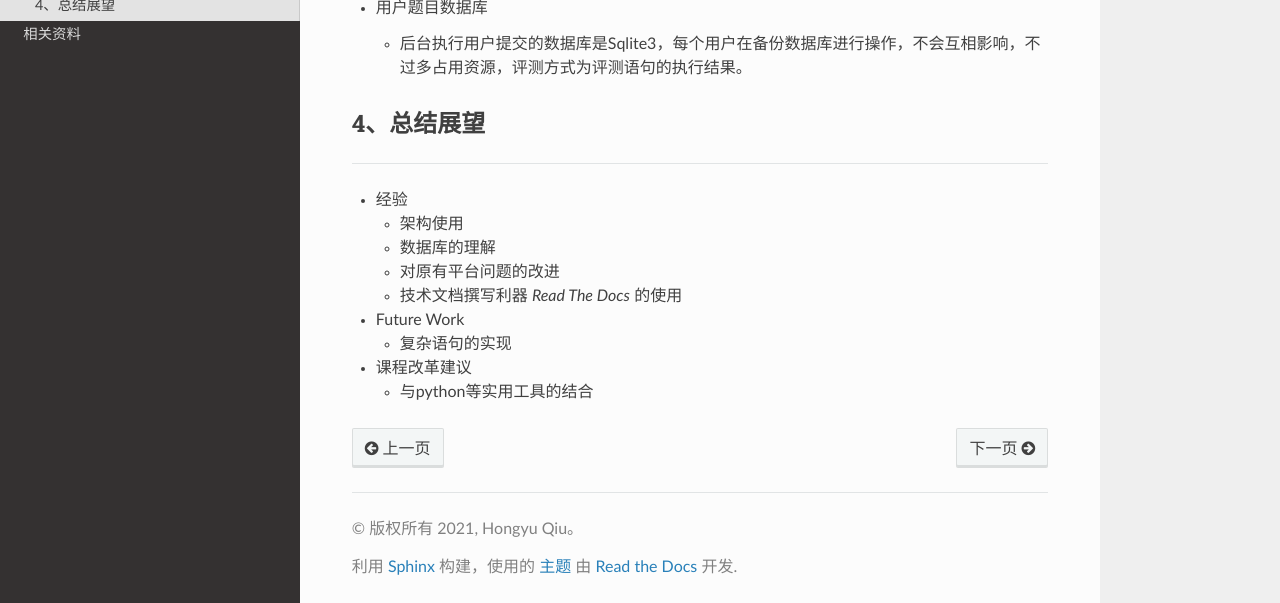
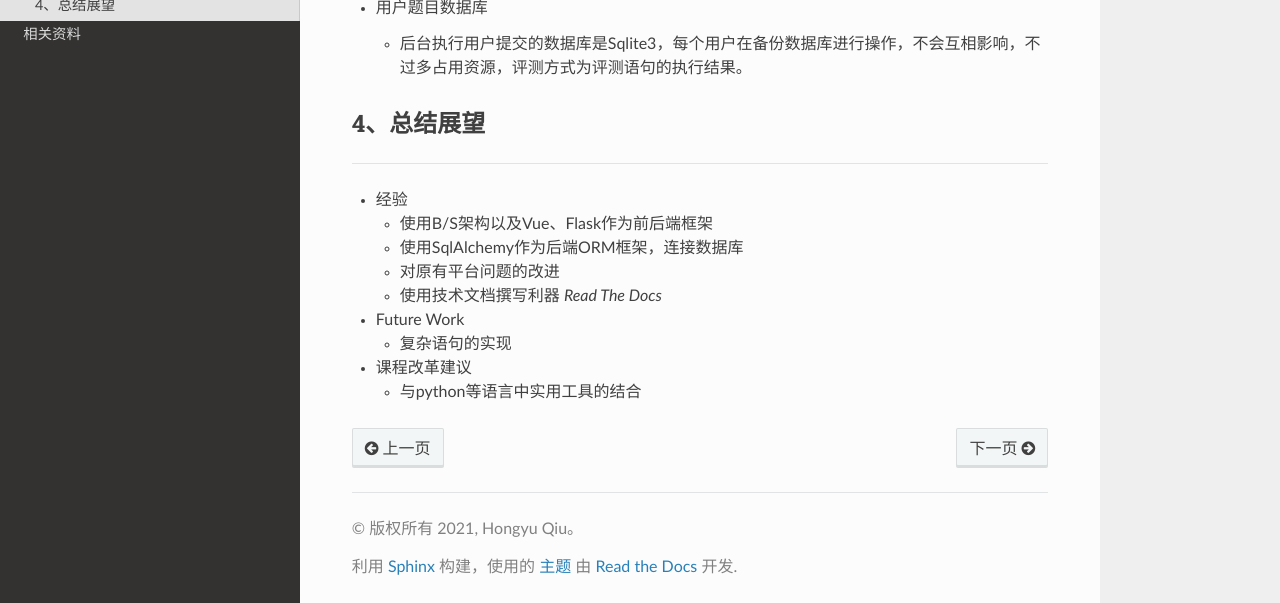
Before and after one commit to QQQHY/SQL-Experiment-Plantform, a Sphinx documentation site: the page built from docs/source/SQL-Experiment-Plantform.md, in a window 1280 px wide and 900 px high, scrolled down 4810 px, cut to the strip 297-900 px from the top of the window. Built offline with Sphinx 7.4.7 and the Read the Docs theme 2.0.0, drawn with Linux system fonts in a browser that asks for light colours.

Commit message:
Update SQL-Experiment-Plantform.md

```diff
--- a/docs/source/SQL-Experiment-Plantform.md
+++ b/docs/source/SQL-Experiment-Plantform.md
@@ -69,11 +69,11 @@
 ***
 
 + 经验
-  + 架构使用
-  + 数据库的理解
+  + 使用B/S架构以及Vue、Flask作为前后端框架
+  + 使用SqlAlchemy作为后端ORM框架，连接数据库
   + 对原有平台问题的改进
-  + 技术文档撰写利器 *Read The Docs* 的使用
+  + 使用技术文档撰写利器 *Read The Docs*
 + Future Work
   + 复杂语句的实现
 + 课程改革建议
-  + 与python等实用工具的结合
+  + 与python等语言中实用工具的结合
```
